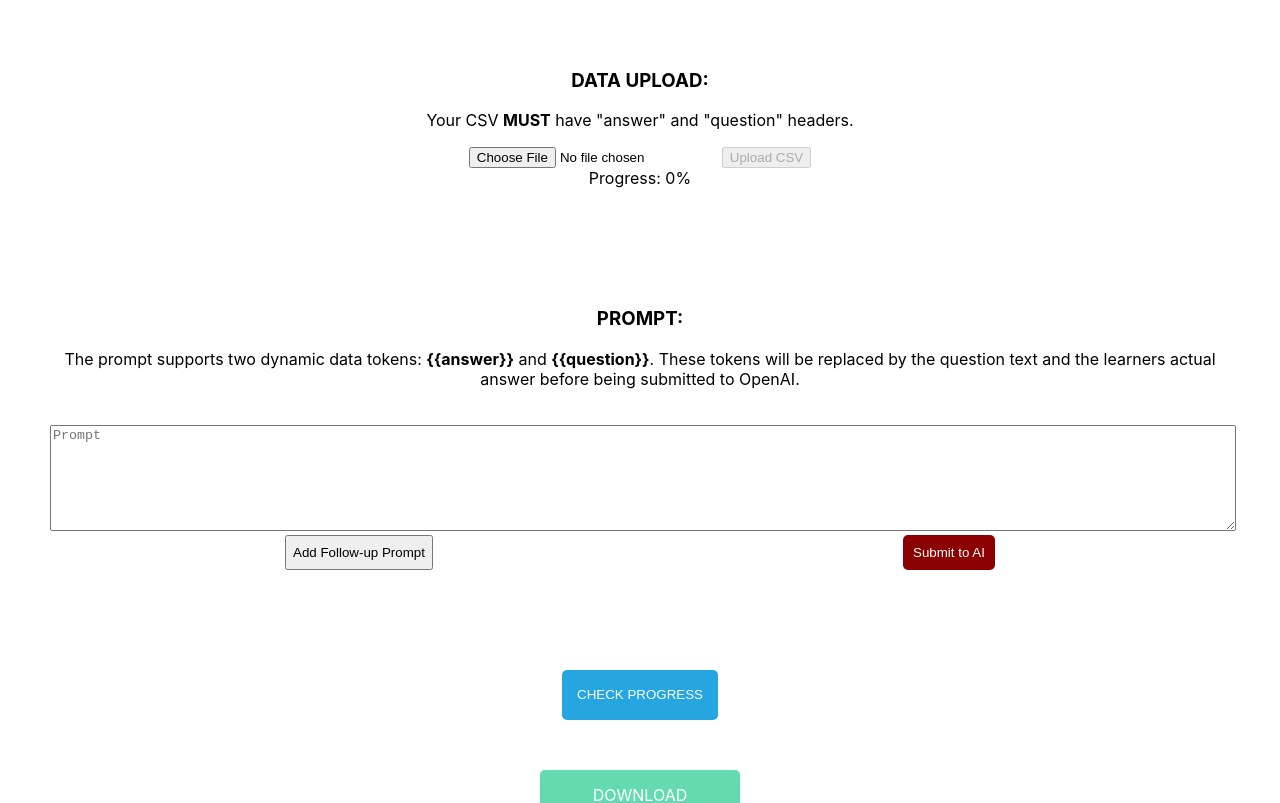
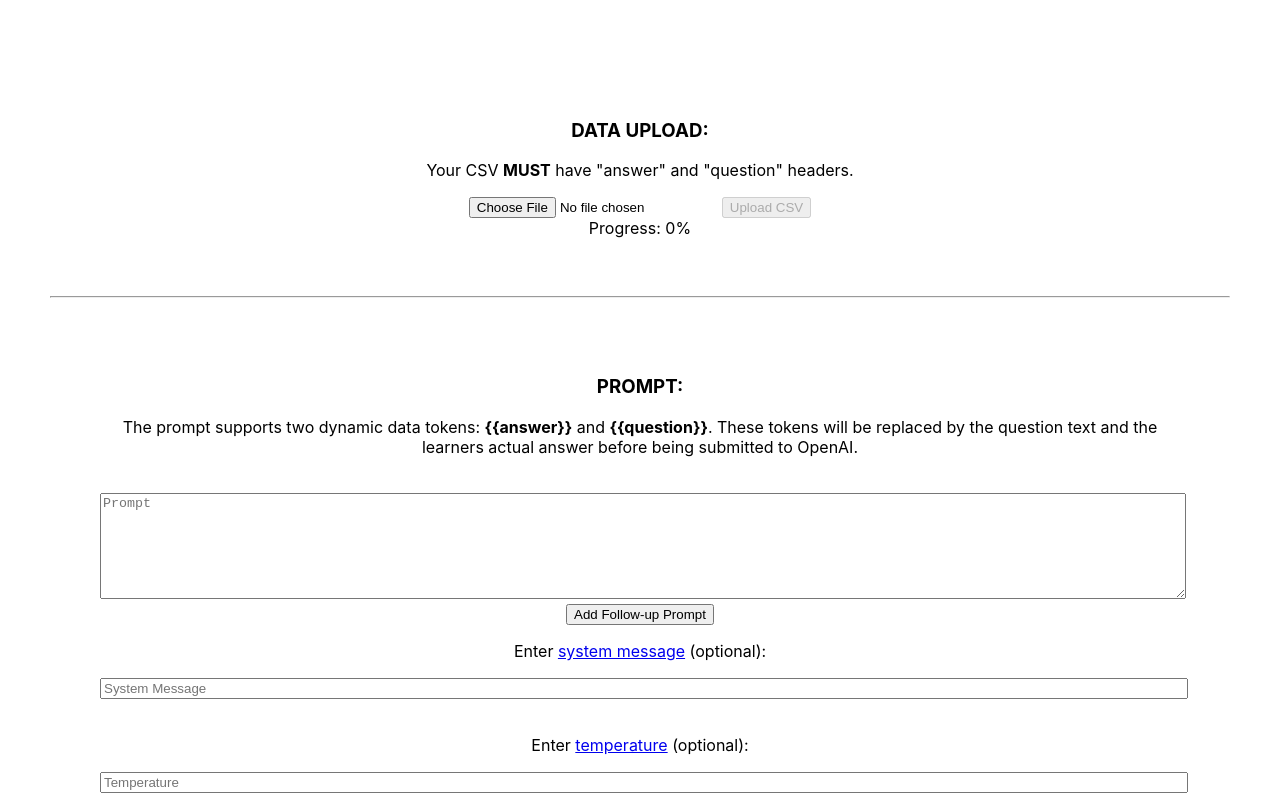
Before and after one commit to vkkostin/edovo-gpt-frontend, a React (Create React App) app: page / in a window 1280 px wide. Shown: the top 803 px of the page. Built offline with nearby package versions, Linux system fonts and the light colour scheme.

Commit message:
Add system message and temperature

```diff
--- a/src/App.css
+++ b/src/App.css
@@ -1,5 +1,6 @@
 .App {
   text-align: center;
+  padding: 50px;
 }
 
 .App-logo {
@@ -36,17 +37,13 @@ button {
   margin-top: 20px;
 }
 
-.button-container {
-  display: flex;
-  justify-content: space-around;
-}
-
 .submit-button {
   border: none;
   color: white;
   background-color: darkred;
   padding: 10px;
   border-radius: 5px;
+  width: 200px;
 }
 
 .progress {
@@ -65,7 +62,6 @@ button {
   display: block;
   color: white;
   text-decoration: none;
-
   border-radius: 5px;
   height: 50px;
   background-color: rgb(99, 218, 175);
@@ -75,3 +71,8 @@ button {
   width: 200px;
   margin: 0 auto;
 }
+
+.system-message {
+  width: 100%;
+  margin-bottom: 20px;
+}
--- a/src/App.js
+++ b/src/App.js
@@ -24,11 +24,12 @@ function App() {
   const [currentFile, setCurrentFile] = useState(undefined);
   const [message, setMessage] = useState("");
   const [progress, setProgress] = useState(0);
-  const [data, setData] = useState([]);
   const [prompt, setPrompt] = useState('');
   const [hasFollowUpPrompt, setHasFollowUpPrompt] = useState(false);
   const [followUpPrompt, setFollowUpPrompt] = useState('');
   const [followUpPromptCondition, setFollowUpPromptCondition] = useState('');
+  const [systemMessage, setSystemMessage] = useState('');
+  const [temperature, setTemperature] = useState('');
 
   const upload = () => {
       let currentFile = selectedFiles[0];
@@ -40,6 +41,7 @@ function App() {
         setProgress(Math.round((100 * event.loaded) / event.total));
       })
         .then(async (response) => {
+          console.log(response.data.message)
           setMessage(response.data.message);
         })
         .catch(() => {
@@ -78,6 +80,8 @@ function App() {
         const data = {
           prompt,
           ...(hasFollowUpPrompt ? {followUpPrompt, followUpPromptCondition} : {}),
+          ...(systemMessage ? {systemMessage} : {}),
+          ...(temperature ? {temperature} : {}),
         }
 
         return await axios.post(`${URL}/submit`, data);
@@ -95,6 +99,14 @@ function App() {
 
   const changeFollowUpPromptCondition = event => {
     setFollowUpPromptCondition(event.target.value);
+  }
+
+  const changeSystemMessage = event => {
+    setSystemMessage(event.target.value);
+  }
+
+  const changeTemperature = event => {
+    setTemperature(event.target.value);
   }
 
   const checkProgress = async () => {
@@ -154,6 +166,8 @@ function App() {
         </div>
       </div>
 
+      <hr/>
+
       <div className="section section--prompt">
         <h3>PROMPT:</h3>
         <p>
@@ -162,19 +176,25 @@ function App() {
         <textarea placeholder="Prompt" className="prompt-input" onChange={changePrompt}/>
         {followUpPromptSection}
 
-        <div className="button-container">
-          <button
+        <button
               onClick={() => setHasFollowUpPrompt(previousState => !previousState)}
               className="prompt-button"
           >{hasFollowUpPrompt ? 'Remove Follow-up Prompt' : 'Add Follow-up Prompt'}</button>
 
-          <button
-              onClick={submit}
-              // disabled={hasFollowUpPrompt ? (!prompt || !followUpPrompt || !followUpPromptCondition) : !prompt}
-              className="submit-button"
-          >Submit to AI</button>
-        </div>
+        <p>
+          Enter <a href="https://platform.openai.com/docs/guides/gpt/chat-completions-api" target="_blank">system message</a> (optional):
+        </p>
+        <input className="system-message" type="text" placeholder="System Message" onChange={changeSystemMessage}/>
+
+        <p>
+          Enter <a href="https://platform.openai.com/docs/guides/gpt/how-should-i-set-the-temperature-parameter" target="_blank">temperature</a> (optional):
+        </p>
+        <input className="system-message" type="number" placeholder="Temperature" min="0" max="2" step="0.1" onChange={changeTemperature}/>
+
+        <button onClick={submit} className="submit-button">Submit to AI</button>
       </div>
+
+      <hr/>
 
       <div className="section section--prompt">
         <button
```
